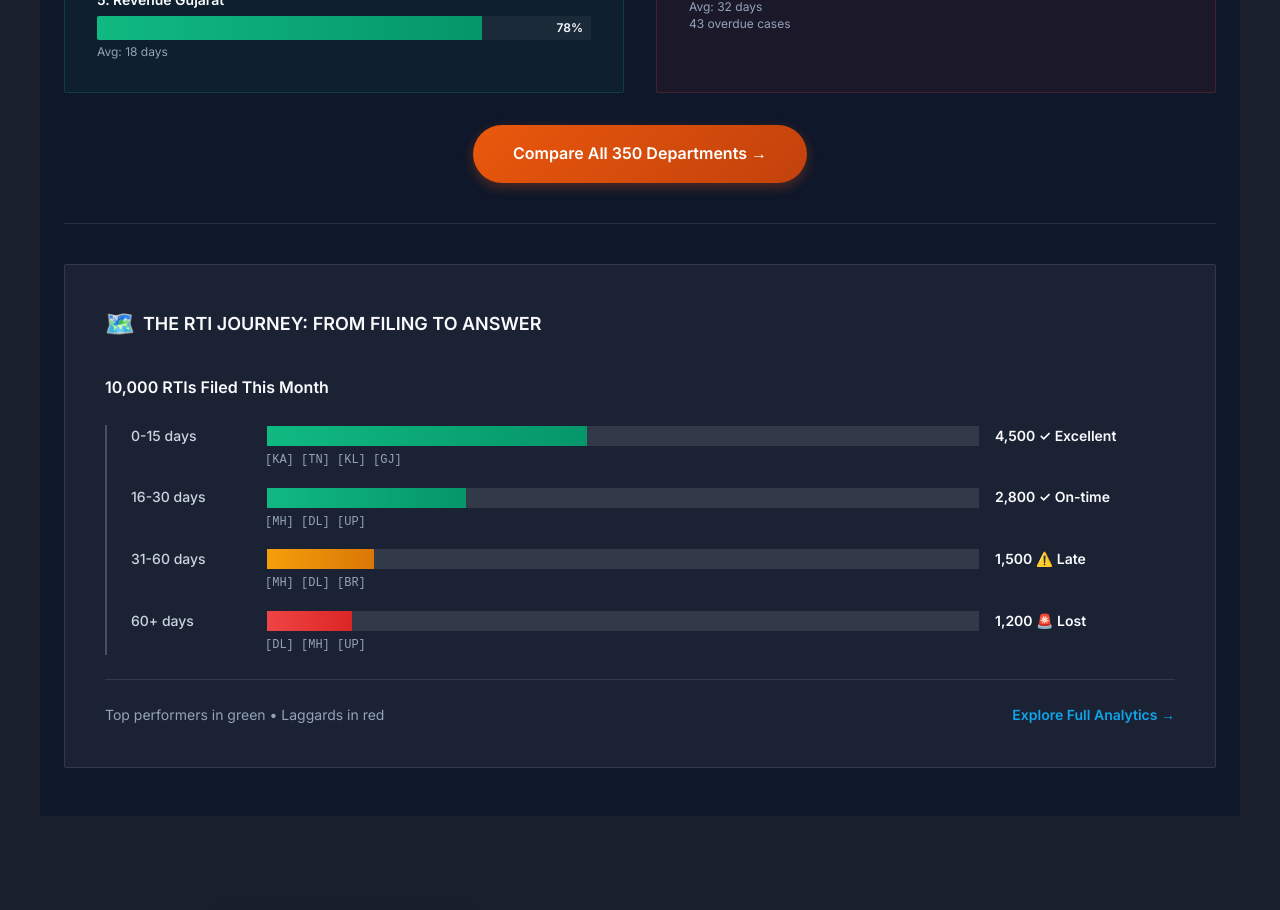
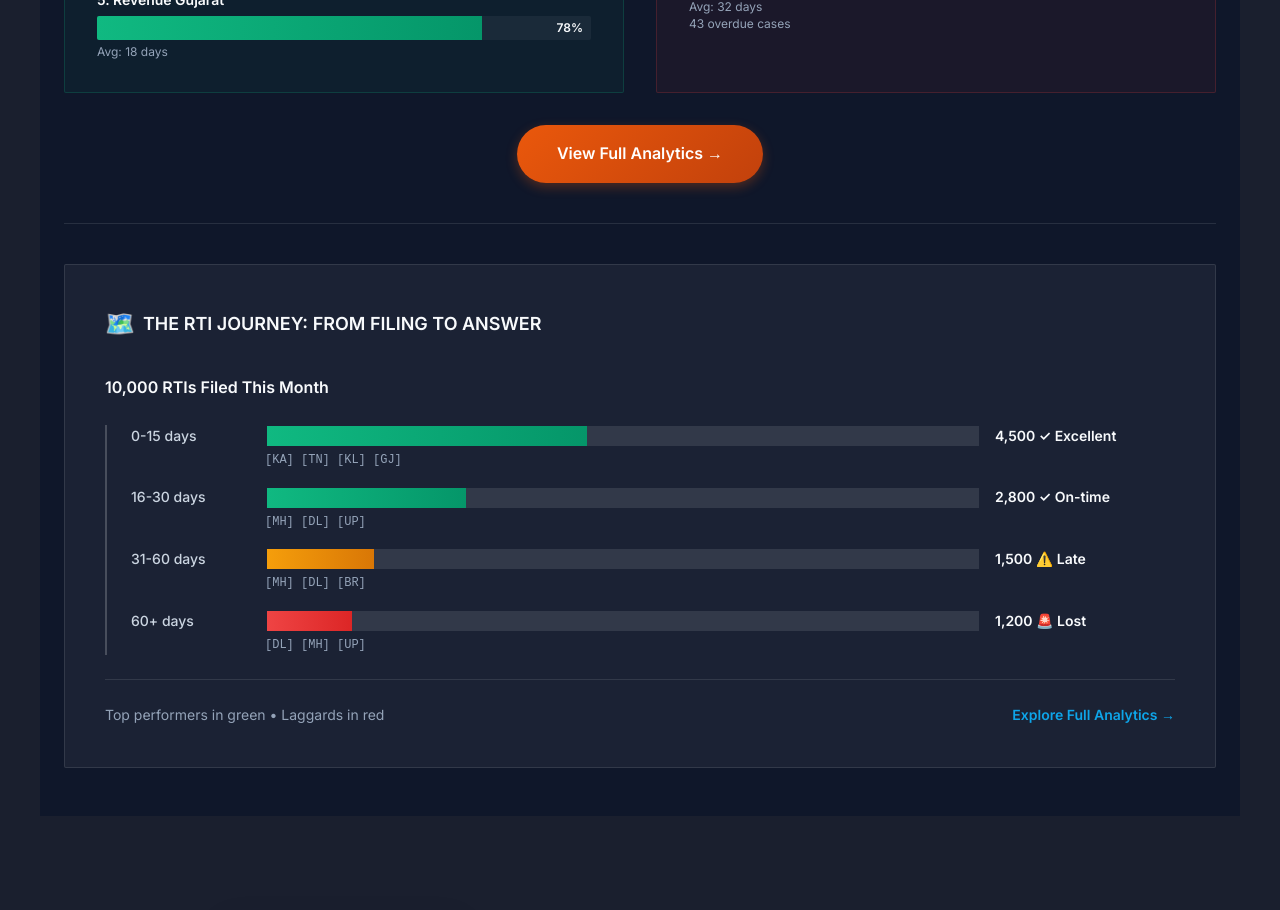
Before and after one commit to Yugantar-NGO/youRTI-UI, a Next.js app: page / in a window 1280 px wide. Shown: the part 4260-5170 px from the top of the page. Built offline with nearby package versions, Linux system fonts and the light colour scheme.

Commit message:
fix(SystemPulse): update button to link to analytics

```diff
--- a/src/components/features/landing/organisms/SystemPulse.tsx
+++ b/src/components/features/landing/organisms/SystemPulse.tsx
@@ -112,8 +112,8 @@ export function SystemPulse({ className = '' }: SystemPulseProps) {
 
       {/* Compare All Button */}
       <div className={styles.compareSection}>
-        <a href="/departments" className={styles.compareButton}>
-          Compare All 350 Departments →
+        <a href="/analytics" className={styles.compareButton}>
+          View Full Analytics →
         </a>
       </div>
 
```
